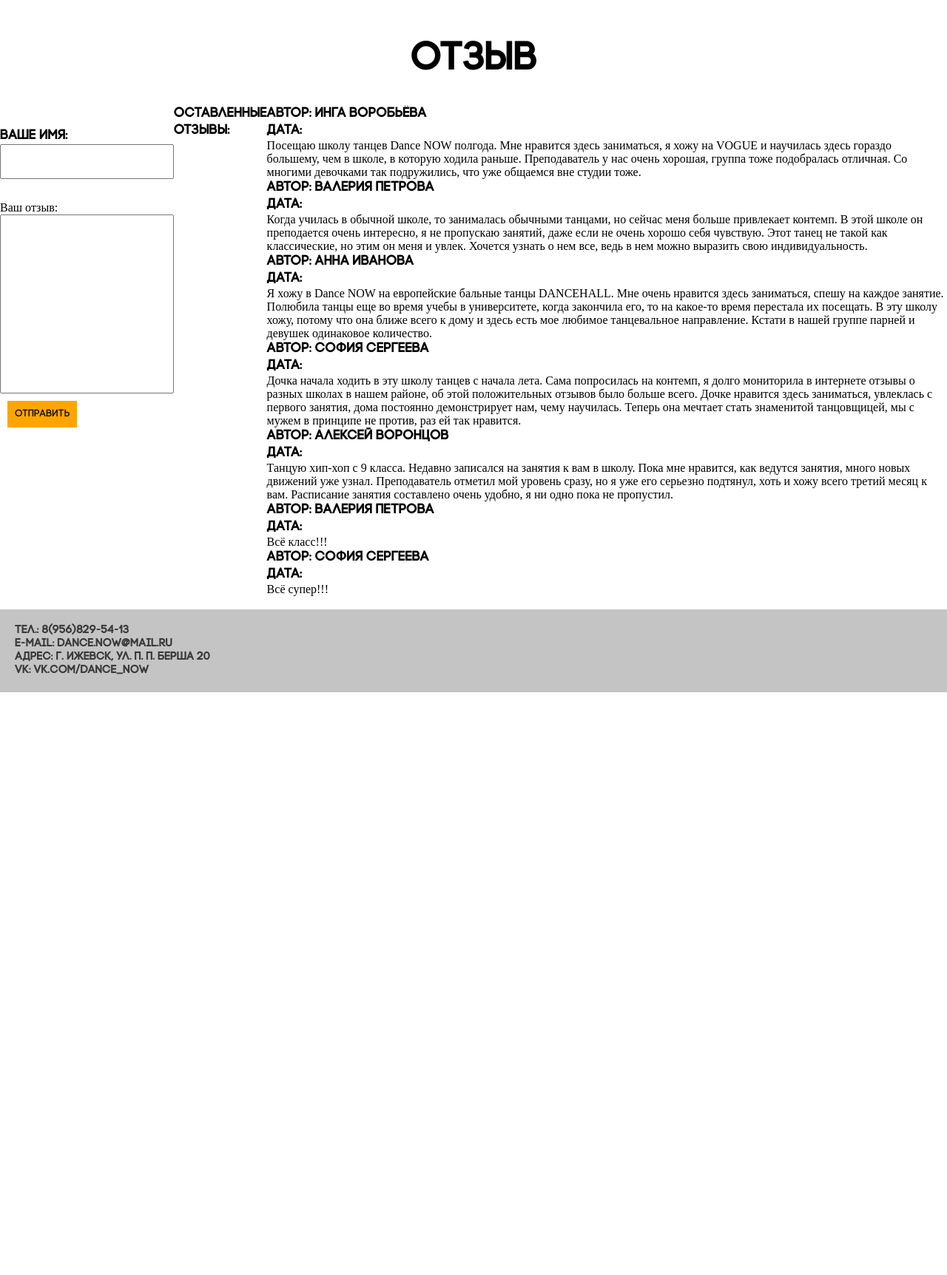
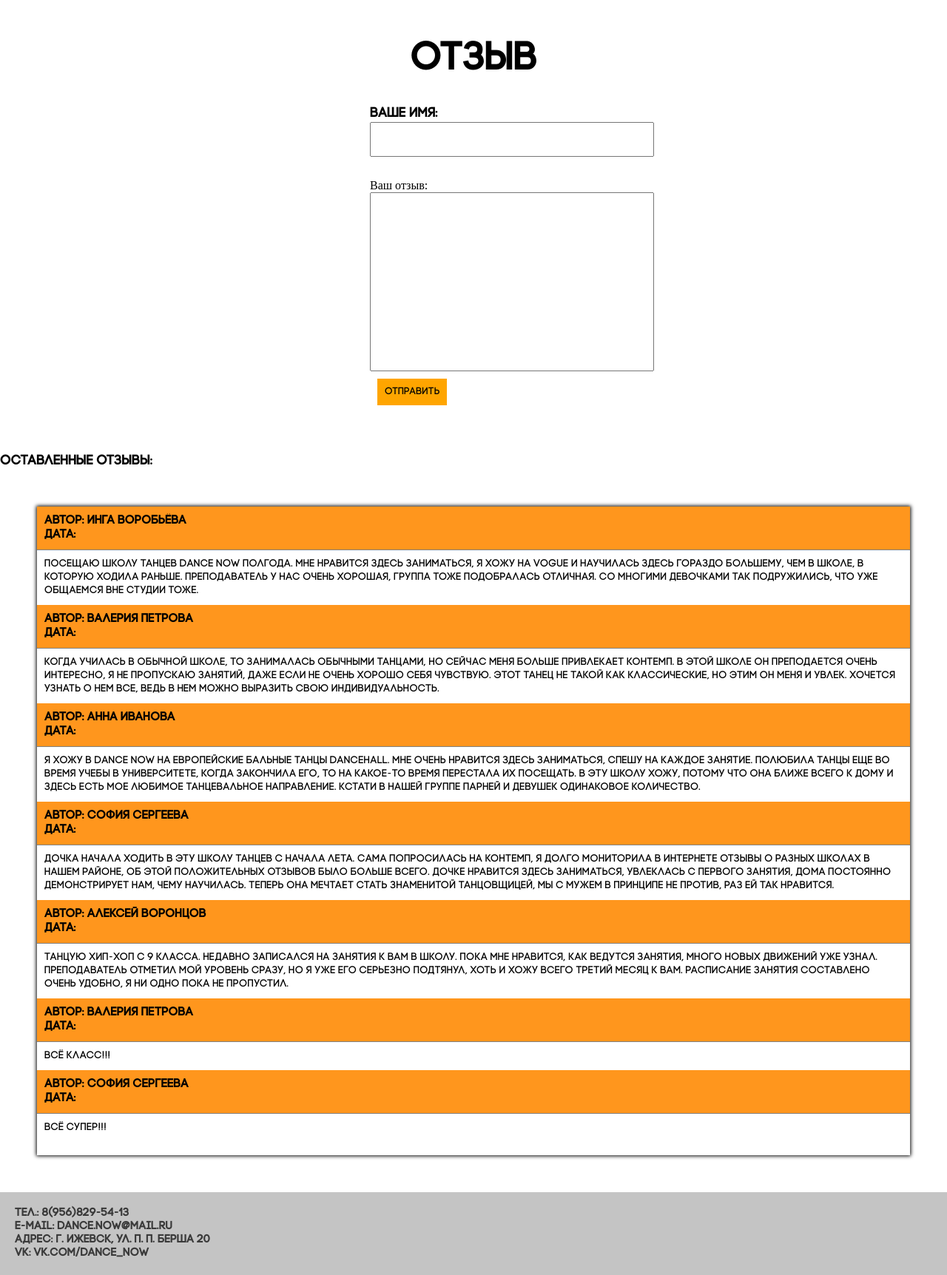
Before and after one commit to didal1973/web-dance, a Flask app: page /comment in a window 1280 px wide. Shown: the part 112-1836 px from the top of the page at 74% size. Before the commit the page ends 1048 px from the top, so only its background shows below. Run offline with Flask 2, Linux system fonts and the light colour scheme; data comes from the database, SQL or seed files in the repository.

Commit message:
Add files via upload

```diff
--- a/static/css/main.css
+++ b/static/css/main.css
@@ -139,7 +139,7 @@ button:hover{
     margin-top: 170px;
 }
 .scroll{
-
+    flex-direction: column;
     margin: 30px;
     border-radius: 10px;
     display: flex;
@@ -198,7 +198,7 @@ button:hover{
     background-color: black;
 }
 .block-form{
-    display: flex;
+
     justify-content: center;
 }
 textarea{
@@ -207,6 +207,7 @@ textarea{
     width: 100%;
 }
 .block-p-otziv{
+
     margin-top: 30px;
     margin-bottom: 30px;
 }
@@ -214,5 +215,26 @@ textarea{
     width: 100%;
 }
 .form-otziv{
-    width: 60vw;
+   padding-left: 500px;
+    width: 30vw;
+
 }
+.block-otziv-top{
+
+    box-shadow: 0px 0px 5px 1px black;
+    margin: 50px;
+}
+.text-header-otziv{
+    font-size: 16px;
+}
+.otziv-header{
+    border-bottom: 1px solid grey;
+    background-color: rgb(255, 150, 29);
+    padding: 10px;
+}
+.otziv-main{
+
+    padding: 10px;
+    font-family: 'CodePro';
+    font-size: 14px;
+}
--- a/templates/index.html
+++ b/templates/index.html
@@ -30,7 +30,7 @@
         <a class="a-menu" href="#ФОТО">НАПРАВЛЕНИЯ</a>
         <a class="a-menu" href="#НАША СТУДИЯ">НАША СТУДИЯ</a>
         <a class="a-menu" href="#НОВОСТИ">НОВОСТИ</a>
-        <a class="a-menu" href="#ОТЗЫВЫ">ОТЗЫВЫ</a>
+        <a class="a-menu" href="#ОТЗЫВЫ">ФОРМЫ</a>
     </div>
 </header>
 <br>
@@ -113,7 +113,7 @@
     </div>
 
     <div>
-        <div class="block-menu">
+        <div class="block-menu" id="ОТЗЫВЫ">
             <a class="a-menu" href="zayavka">ЗАЯВКА</a>
             <a class="a-menu" href="timetable">РАСПИСАНИЕ</a>
             <a class="a-menu" href="comment">ОТЗЫВ</a>
```
